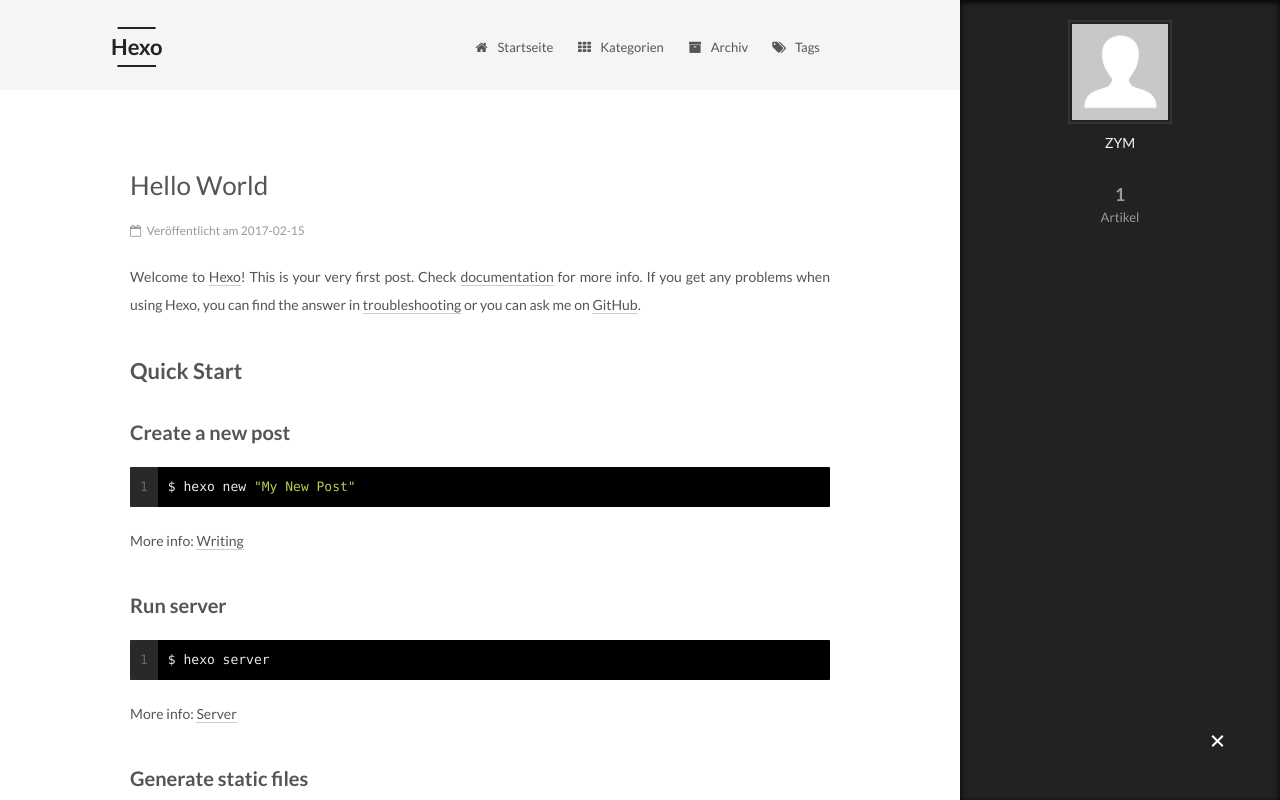
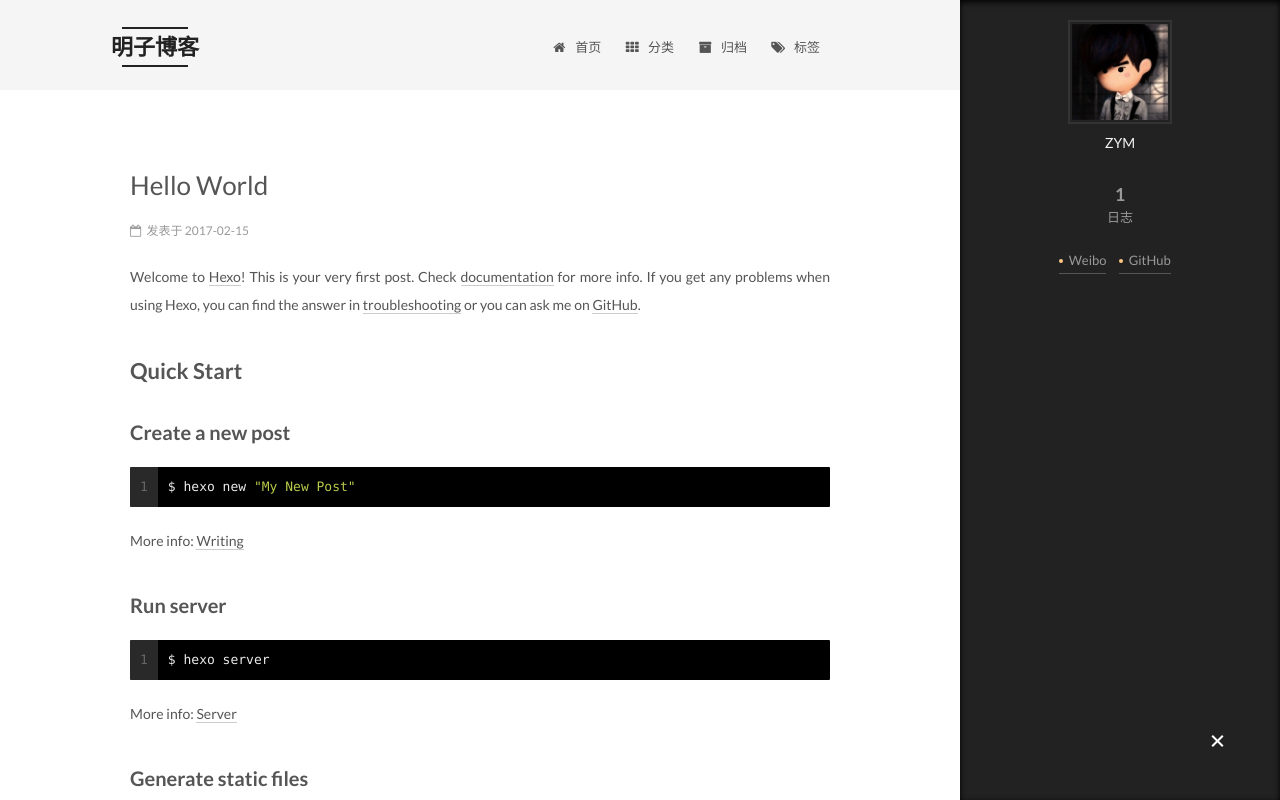
Before and after one commit to zymgithub/zymgithub.github.io, a plain HTML site: page index.html in a window 1280 px wide. Both pictures are taken after a click on the element 1217 px from the left and 742 px from the top of the page. Shown: the top 800 px of the page. Drawn offline with Linux system fonts and the light colour scheme.

Commit message:
Site updated: 2017-02-17 16:25:48

```diff
--- a/css/main.css
+++ b/css/main.css
@@ -1705,7 +1705,7 @@ pre .javascript .function {
   width: 4px;
   height: 4px;
   border-radius: 50%;
-  background: #ffd5ff;
+  background: #ffc883;
 }
 .links-of-blogroll {
   font-size: 13px;
--- a/index.html
+++ b/index.html
@@ -5,7 +5,7 @@
 
 
 
-<html class="theme-next mist use-motion" lang="">
+<html class="theme-next mist use-motion" lang="zh-Hans">
 <head>
   <meta charset="UTF-8"/>
 <meta http-equiv="X-UA-Compatible" content="IE=edge" />
@@ -71,7 +71,7 @@
 <link href="/css/main.css?v=5.1.0" rel="stylesheet" type="text/css" />
 
 
-  <meta name="keywords" content="Hexo, NexT" />
+  <meta name="keywords" content="明子, zymblog.cn" />
 
 
 
@@ -88,11 +88,11 @@
 
 
 <meta property="og:type" content="website">
-<meta property="og:title" content="Hexo">
+<meta property="og:title" content="明子博客">
 <meta property="og:url" content="http://yoursite.com/index.html">
-<meta property="og:site_name" content="Hexo">
+<meta property="og:site_name" content="明子博客">
 <meta name="twitter:card" content="summary">
-<meta name="twitter:title" content="Hexo">
+<meta name="twitter:title" content="明子博客">
 
 
 
@@ -106,7 +106,7 @@
     motion: true,
     duoshuo: {
       userId: '0',
-      author: 'Author'
+      author: '博主'
     },
     algolia: {
       applicationID: '',
@@ -126,10 +126,10 @@
 
 
 
-  <title> Hexo </title>
+  <title> 明子博客 </title>
 </head>
 
-<body itemscope itemtype="http://schema.org/WebPage" lang="">
+<body itemscope itemtype="http://schema.org/WebPage" lang="zh-Hans">
 
 
 
@@ -163,7 +163,7 @@
   <div class="custom-logo-site-title">
     <a href="/"  class="brand" rel="start">
       <span class="logo-line-before"><i></i></span>
-      <span class="site-title">Hexo</span>
+      <span class="site-title">明子博客</span>
       <span class="logo-line-after"><i></i></span>
     </a>
   </div>
@@ -192,7 +192,7 @@
 
               <i class="menu-item-icon fa fa-fw fa-home"></i> <br />
 
-            Startseite
+            首页
           </a>
         </li>
 
@@ -202,7 +202,7 @@
 
               <i class="menu-item-icon fa fa-fw fa-th"></i> <br />
 
-            Kategorien
+            分类
           </a>
         </li>
 
@@ -212,7 +212,7 @@
 
               <i class="menu-item-icon fa fa-fw fa-archive"></i> <br />
 
-            Archiv
+            归档
           </a>
         </li>
 
@@ -222,7 +222,7 @@
 
               <i class="menu-item-icon fa fa-fw fa-tags"></i> <br />
 
-            Tags
+            标签
           </a>
         </li>
 
@@ -260,13 +260,13 @@
   <span style="display:none" itemprop="author" itemscope itemtype="http://schema.org/Person">
     <meta itemprop="name" content="ZYM">
     <meta itemprop="description" content="">
-    <meta itemprop="image" content="/images/avatar.gif">
+    <meta itemprop="image" content="/images/avatar.jpg">
   </span>
 
   <span style="display:none" itemprop="publisher" itemscope itemtype="http://schema.org/Organization">
-    <meta itemprop="name" content="Hexo">
+    <meta itemprop="name" content="明子博客">
     <span style="display:none" itemprop="logo" itemscope itemtype="http://schema.org/ImageObject">
-      <img style="display:none;" itemprop="url image" alt="Hexo" src="">
+      <img style="display:none;" itemprop="url image" alt="明子博客" src="">
     </span>
   </span>
 
@@ -295,7 +295,7 @@
                 <i class="fa fa-calendar-o"></i>
               </span>
 
-                <span class="post-meta-item-text">Veröffentlicht am</span>
+                <span class="post-meta-item-text">发表于</span>
 
               <time title="Post created" itemprop="dateCreated datePublished" datetime="2017-02-15T12:00:04+08:00">
                 2017-02-15
@@ -408,7 +408,7 @@
       <section class="site-overview sidebar-panel sidebar-panel-active">
         <div class="site-author motion-element" itemprop="author" itemscope itemtype="http://schema.org/Person">
           <img class="site-author-image" itemprop="image"
-               src="/images/avatar.gif"
+               src="/images/avatar.jpg"
                alt="ZYM" />
           <p class="site-author-name" itemprop="name">ZYM</p>
           <p class="site-description motion-element" itemprop="description"></p>
@@ -419,7 +419,7 @@
             <div class="site-state-item site-state-posts">
               <a href="/archives">
                 <span class="site-state-item-count">1</span>
-                <span class="site-state-item-name">Artikel</span>
+                <span class="site-state-item-name">日志</span>
               </a>
             </div>
 
@@ -433,6 +433,22 @@
 
 
         <div class="links-of-author motion-element">
+
+
+              <span class="links-of-author-item">
+                <a href="http://weibo.com/zym666?is_all=1" target="_blank" title="Weibo">
+
+                  Weibo
+                </a>
+              </span>
+
+              <span class="links-of-author-item">
+                <a href="https://github.com/zymgithub/zymgithub.github.io" target="_blank" title="GitHub">
+
+                  GitHub
+                </a>
+              </span>
+
 
         </div>
 
@@ -471,11 +487,11 @@
 
 
 <div class="powered-by">
-  Erstellt mit  <a class="theme-link" href="https://hexo.io">Hexo</a>
+  由 <a class="theme-link" href="https://hexo.io">Hexo</a> 强力驱动
 </div>
 
 <div class="theme-info">
-  Theme -
+  主题 -
   <a class="theme-link" href="https://github.com/iissnan/hexo-theme-next">
     NexT.Mist
   </a>
```
Also changed, not shown: 2017/02/15/hello-world/index.html (+37 -21 lines), archives/2017/02/index.html (+34 -18 lines), archives/2017/index.html (+34 -18 lines), archives/index.html (+34 -18 lines), categories/index.html (+32 -16 lines), tags/index.html (+32 -16 lines), images/avatar.jpg (added).
